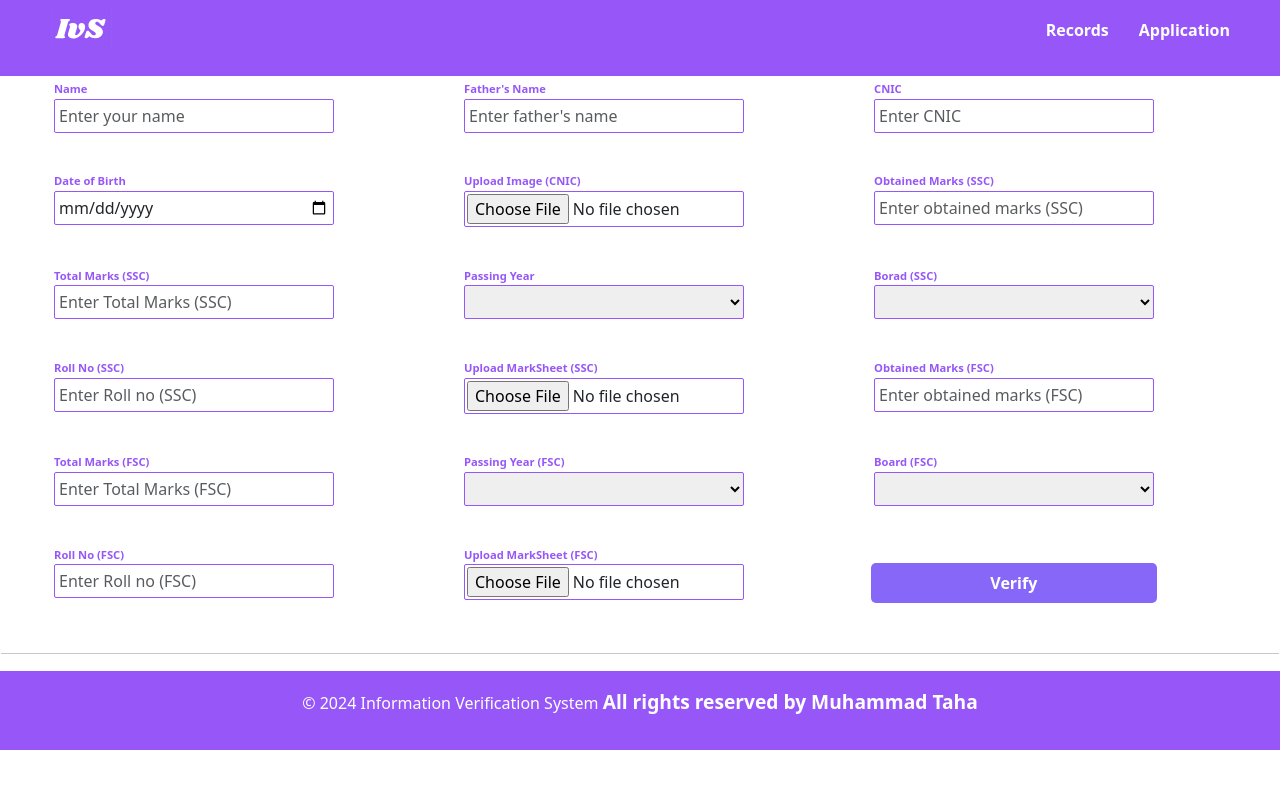
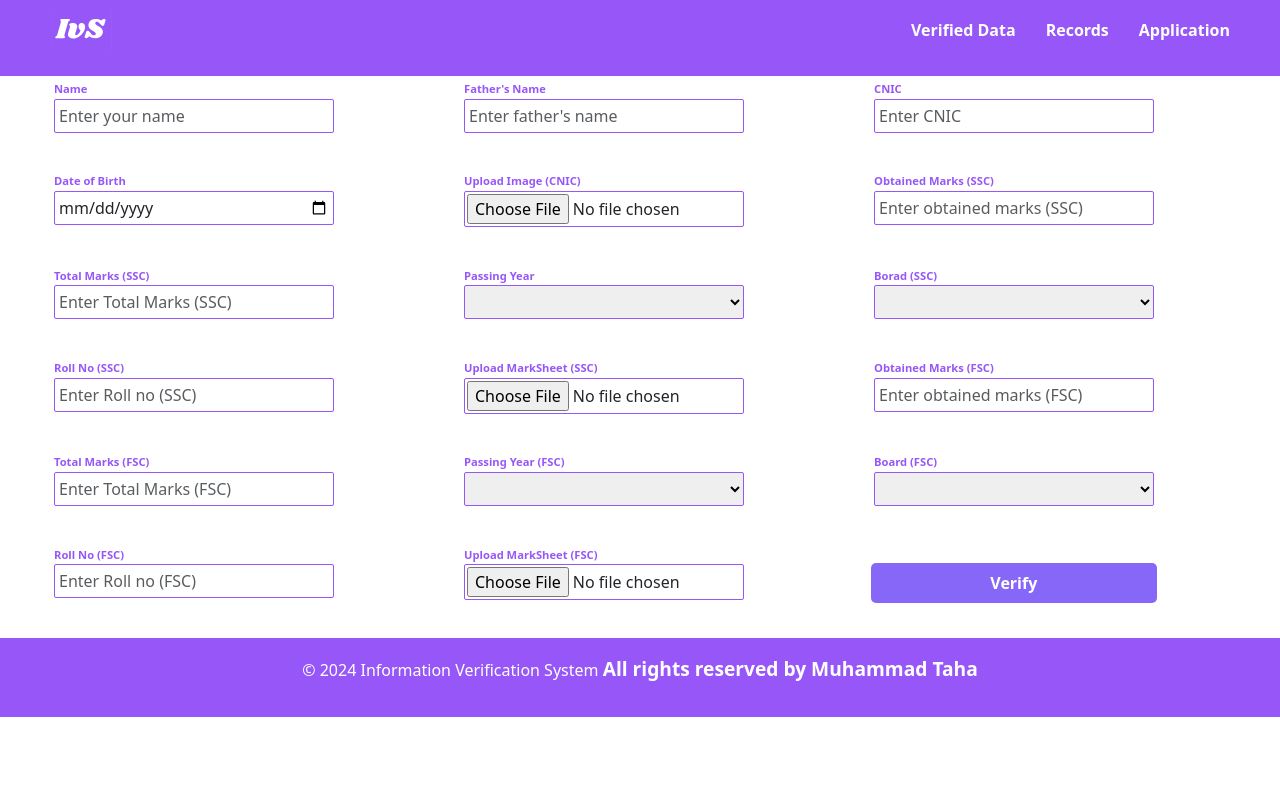
Before and after one commit to mtaha686/Information-verrification-system-FYP, a React (Create React App) app in the folder frontend/: page /application in a window 1280 px wide. Shown: the top 788 px of the page. Built offline with nearby package versions, Linux system fonts and the light colour scheme.

Commit message:
4rth changes

```diff
--- a/frontend/src/App.js
+++ b/frontend/src/App.js
@@ -2,6 +2,7 @@ import React from "react";
 import NavBar from "../src/components/common/NaveBar";
 import Footer from "../src/components/common/Footer";
 import PersonalDetailForm from "../src/components/PersonalDetailsForm";
+// import PersonalDetail
 import ShowData from "../src/components/StudentRecords";
 import { BrowserRouter as Router, Route, Routes } from "react-router-dom";
 
--- a/frontend/src/components/PersonalDetailsForm.jsx
+++ b/frontend/src/components/PersonalDetailsForm.jsx
@@ -230,8 +230,8 @@ function PersonalDetailForm() {
           onClick={isVerified ? handleSubmit : handleVerify}
         />
       </form>
-      <hr />
-      <p>{submitData}</p>
+      {/* <hr /> */}
+      {/* <p>{submitData}</p> */}
       <StudentTable data={compData} />
     </div>
   );
--- a/frontend/src/components/common/NaveBar.jsx
+++ b/frontend/src/components/common/NaveBar.jsx
@@ -11,6 +11,9 @@ const NavBar = () => {
         </ul>
         <ul className="headers">
           <li className="links-header">
+            <Link to="/verified">Verified Data</Link>
+          </li>
+          <li className="links-header">
             <Link to="/records">Records</Link>
           </li>
           <li className="links-header">
```
